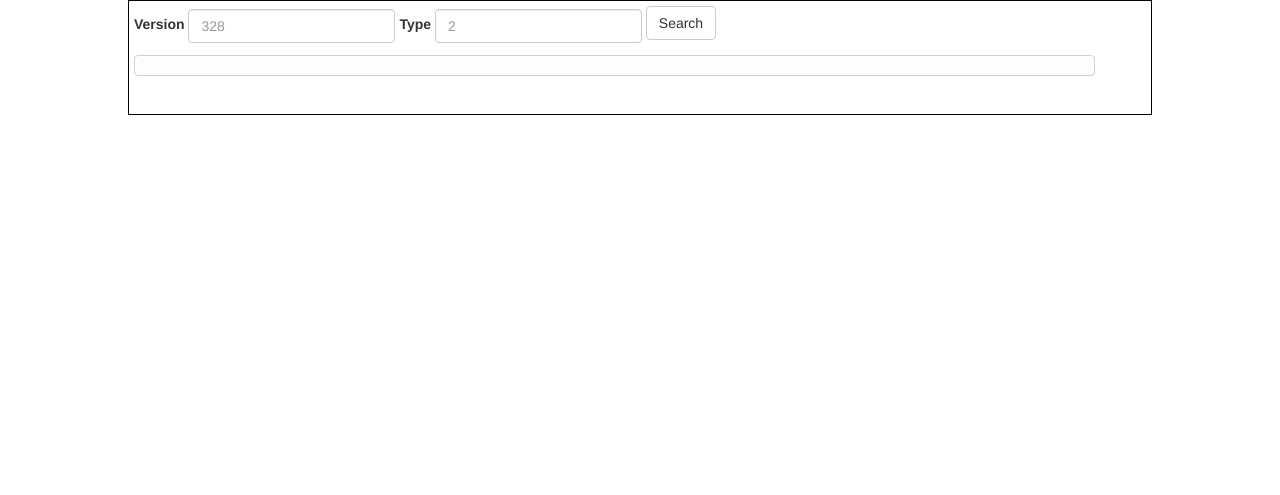
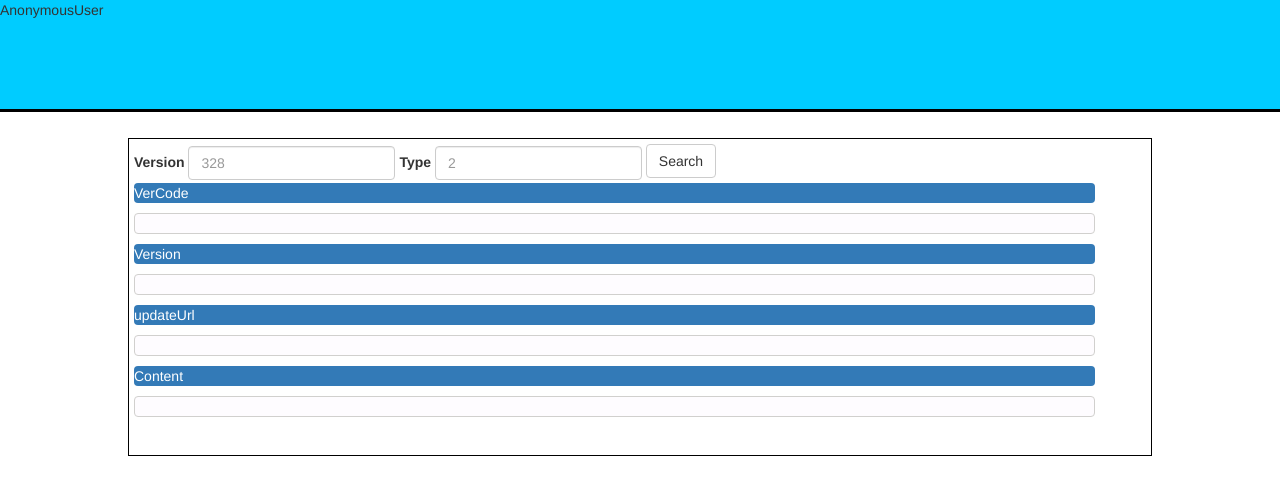
Before and after one commit to xuyonggit/OperateSystem, a Django app: page /web/version/ in a window 1280 px wide. Shown: the top 495 px of the page. Run offline with Django 3.2, Linux system fonts and the light colour scheme; some libraries are stand-ins or nearby versions.

Commit message:
新增金桐mongo中版本查询

```diff
--- a/web/templates/version.html
+++ b/web/templates/version.html
@@ -15,24 +15,31 @@
                 var i_type = $("#datas_type").val();
             $.ajax({
                 type:"POST",
-                data: {i_version: i_version, i_type: i_type},
+                data: {"i_version": i_version, "i_type": i_type},
                 url: "/web/version/?action=get_vm", //后台处理函数的url 这里用的是static url 需要与urls.py中的name一致,或者直接写http地址
                 cache: false,
                 dataType: "json",
                     success: function(ret){
-                        $('#output').html(ret)
+                    console.log(ret)
+                        $('#output_info').html(ret.verCode)
+                        $('#output_version').html(ret.version);
+                        $('#output_content').html(ret.content);
+                        $('#output_url').html(ret.updateUrl)
                     },
-                    error: function(){
-                        $('#output').html('error')
+                    error: function(msg){
+                        alert(msg)
                     }
                 });
-                return false;
+            return false
             });
         });
     </script>
 </head>
 <body>
-<div class="nav-body-box1">
+<div class="nav-image">
+    <p class="float-right-welcome">{{ user }}</p>
+</div>
+<div class="nav-body-box1" style="margin: 2% 10% 30px 10%;">
 <form class="form-inline" id="get_data">
   <div class="form-group">
     <label for="exampleInputName2">Version</label>
@@ -43,7 +50,22 @@
     <input id="datas_type" type="text" class="form-control" name="Type" placeholder="2">
   </div>
   <button type="submit" class="btn btn-default">Search</button>
-  <pre id="output" style="width:95%;margin-top:10px;height:100%;background-color:#fefcff; border:#d1d0ce 1px solid;" ></pre>
+    <p class="bg-primary" style="width:95%;border-radius:4px">
+        VerCode
+    </p>
+    <pre id="output_info" style="width:95%;margin-top:10px;height:100%;background-color:#fefcff; border:#d1d0ce 1px solid;" ></pre>
+    <p class="bg-primary" style="width:95%;border-radius:4px">
+        Version
+    </p>
+    <pre id="output_version" style="width:95%;margin-top:10px;height:100%;background-color:#fefcff; border:#d1d0ce 1px solid;" ></pre>
+    <p class="bg-primary" style="width:95%;border-radius:4px">
+        updateUrl
+    </p>
+    <pre id="output_url" style="width:95%;margin-top:10px;height:100%;background-color:#fefcff; border:#d1d0ce 1px solid;" ></pre>
+    <p class="bg-primary" style="width:95%;border-radius:4px">
+        Content
+    </p>
+    <pre id="output_content" style="width:95%;margin-top:10px;height:100%;background-color:#fefcff; border:#d1d0ce 1px solid;" ></pre>
 </form>
 </div>
 </body>
--- a/web/views.py
+++ b/web/views.py
@@ -8,6 +8,7 @@ from django.views.decorators.csrf import csrf_exempt
 import sys
 # Create your views here.
 from .conn_mongo import mongo_query
+import json
 
 # login
 @csrf_exempt
@@ -65,8 +66,8 @@ def version(request):
                 i_type = request.POST['i_type']
         dic1 = {'i_version': i_version, 'i_type': i_type}
         query_data = mongo_query(List=dic1)
+        del query_data["_id"]
         print(query_data)
-
-        return HttpResponse(query_data)
+        return HttpResponse(json.dumps(query_data))
     else:
         return render(request, 'version.html')
```
Also changed, not shown: web/conn_mongo.py (+4 -5 lines).
